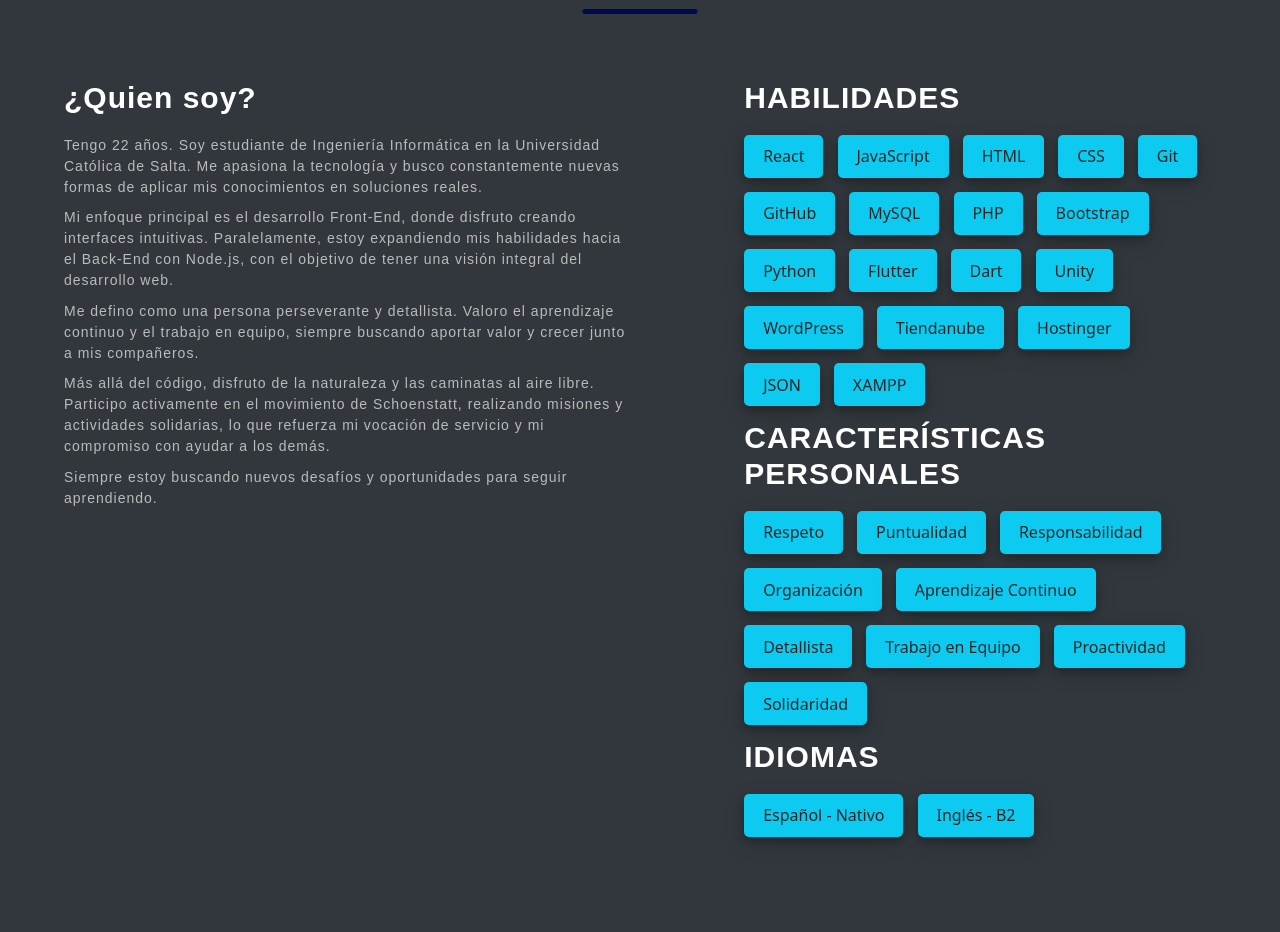
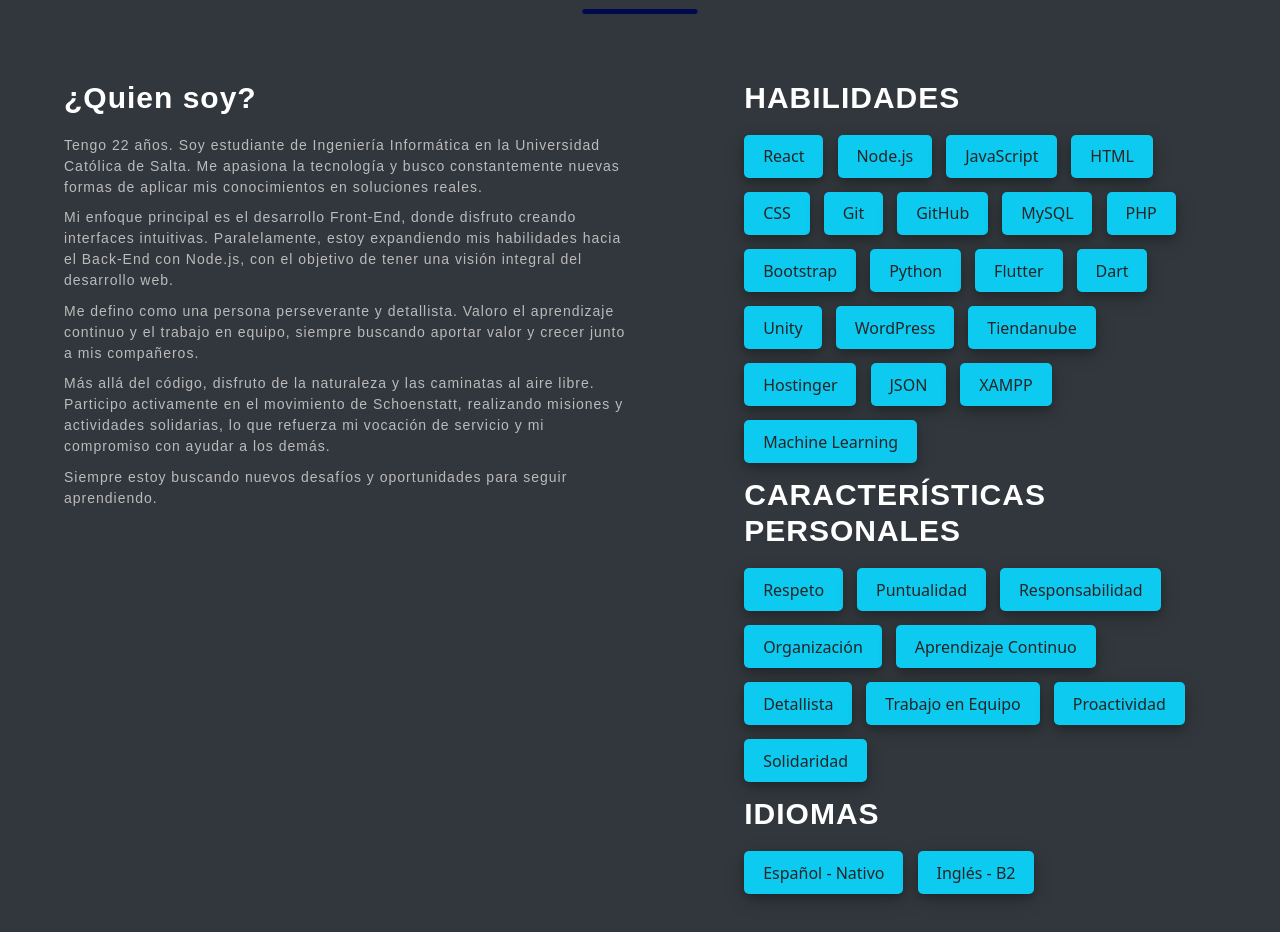
Before and after one commit to Manuf100/PortfolioReact, a React (Vite) app in the folder client/: page / in a window 1280 px wide. Shown: the part 900-1832 px from the top of the page. Built offline with nearby package versions, Linux system fonts and the light colour scheme.

Commit message:
sobre_mi_more_info

```diff
--- a/client/src/data/infoSobreMi.js
+++ b/client/src/data/infoSobreMi.js
@@ -1,5 +1,6 @@
 export const habilidades = [
     { id: 18, name: "React", color: "#61dafb" },
+    { id: 19, name: "Node.js", color: "#68a063" },
     { id: 3, name: "JavaScript", color: "#f7df1e" },
     { id: 1, name: "HTML", color: "#e34c26" },
     { id: 2, name: "CSS", color: "#264de4" },
@@ -16,7 +17,8 @@ export const habilidades = [
     { id: 13, name: "Tiendanube", color: "#2d3e50" },
     { id: 8, name: "Hostinger", color: "#673ab7" },
     { id: 14, name: "JSON", color: "#000000" },
-    { id: 17, name: "XAMPP", color: "#fb7a24" }
+    { id: 17, name: "XAMPP", color: "#fb7a24" },
+    { id: 20, name: "Machine Learning", color: "#47a248" }
 ];
 
 export const caracteristicas = [
```
